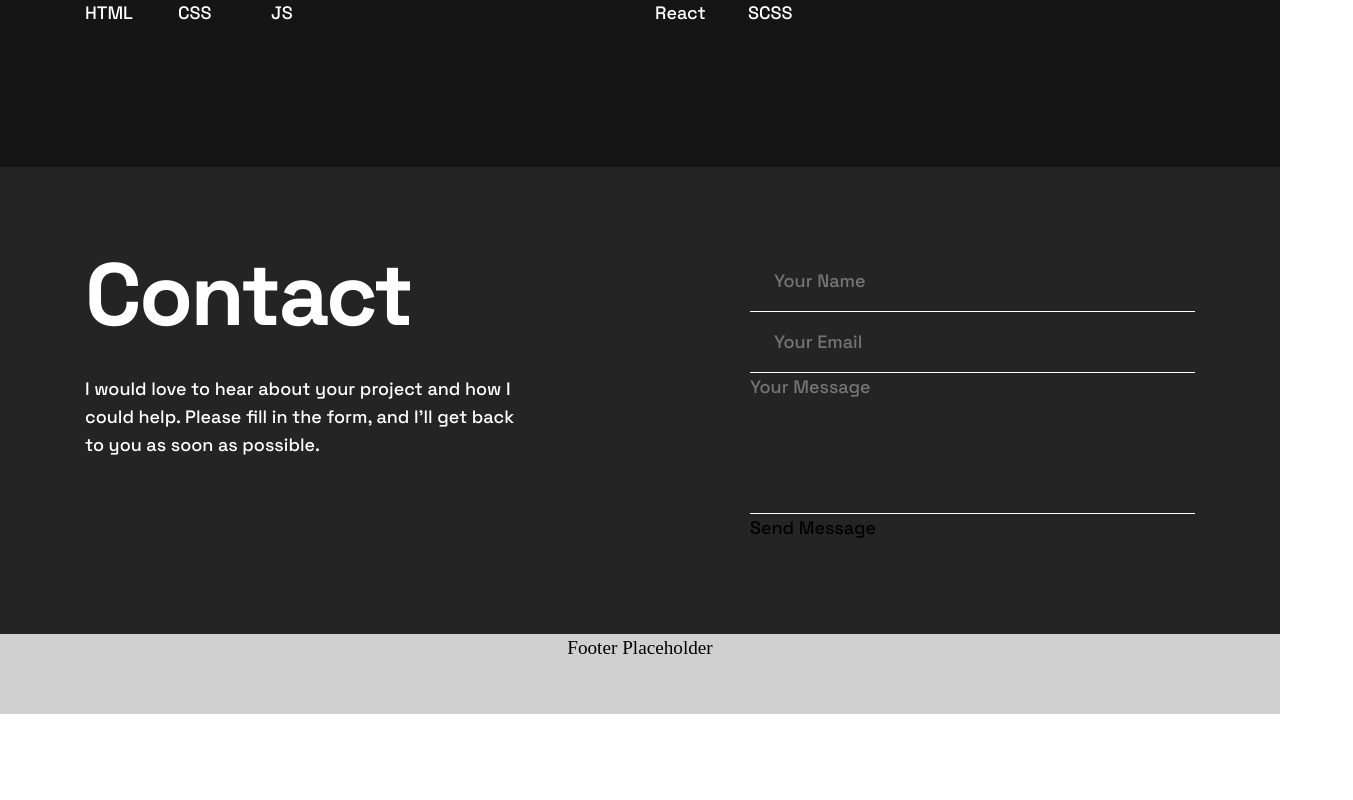
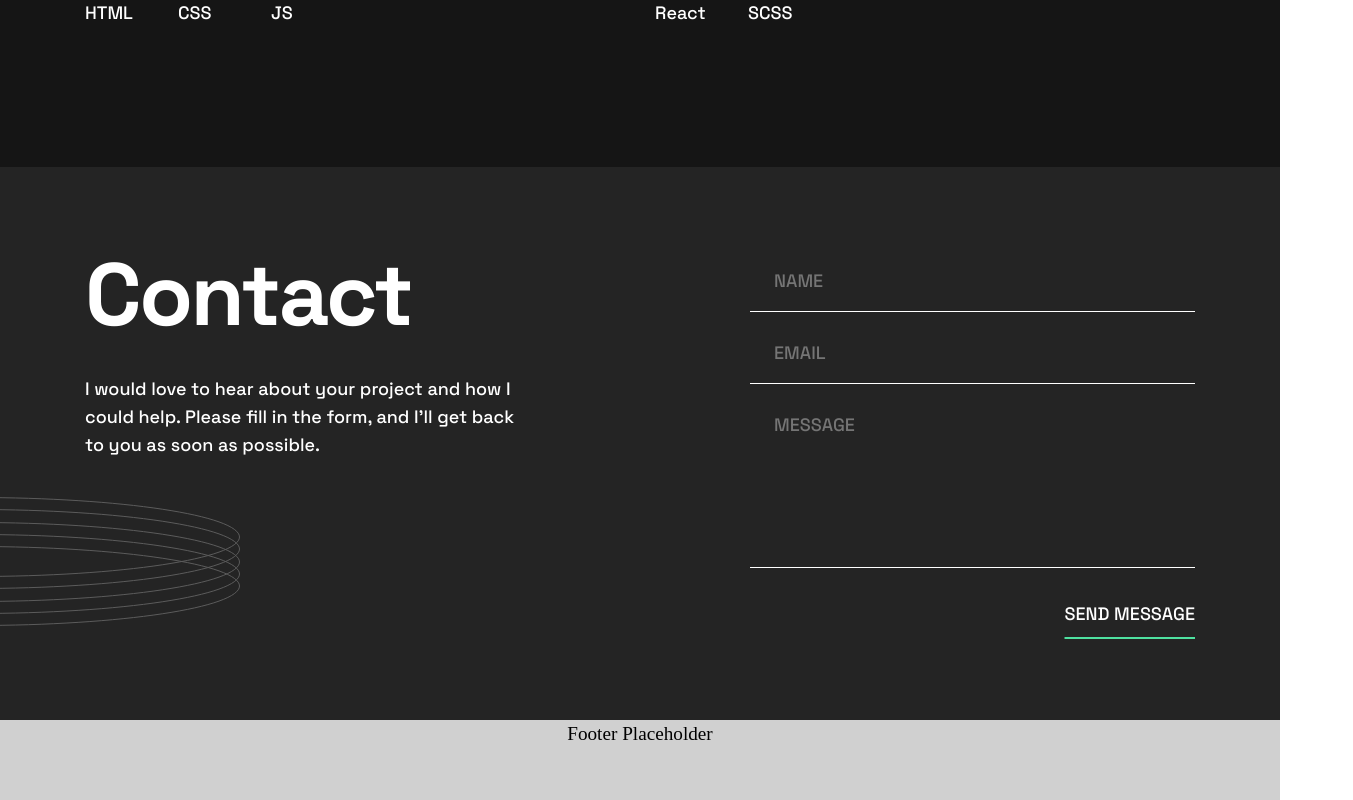
Before and after one commit to emazack/my-portfolio, a Next.js app: page / in a window 1280 px wide. Shown: the part 3021-3821 px from the top of the page, 1353 px wide, since content can reach past the window. Before the commit the page ends 3735 px from the top, so only its background shows below. Built offline with nearby package versions, Linux system fonts and the light colour scheme.

Commit message:
[P1] Contact

```diff
--- a/src/components/Sections/Contact/Contact.module.scss
+++ b/src/components/Sections/Contact/Contact.module.scss
@@ -6,11 +6,27 @@
   @include styles.text-md;
 
   .container {
+    position: relative;
     display: flex;
     justify-content: space-between;
     padding-top: 84px;
     padding-bottom: 92px;
     @include styles.wrapper;
+
+    .oval {
+      position: absolute;
+      top: 330px;
+      right: 86%;
+
+      @include styles.tablet-only {
+        top: 132px;
+      }
+
+      @include styles.mobile-only {
+        top: 124px;
+      }
+    }
+  }
 
   .text {
     max-width: 445px;
@@ -25,24 +41,29 @@
         @include styles.heading-lg;
       }
     }
-
-      .description {}
   }
 
   .form {
+    display: flex;
+    flex-direction: column;
     max-width: 445px;
     width: 100%;
 
     .formGroup {
       display: flex;
       flex-direction: column;
-        border-bottom: 1px solid var(--white-color);
+      margin-bottom: 11px;
 
-        label{
+      &:nth-last-child(2) {
+        margin-bottom: 32px;
+      }
+
+      label {
         @include styles.visually-hidden;
       }
 
-        .input {
+      .input,
+      textarea {
         color: var(--white-color);
         padding: 16px 24px;
       }
@@ -52,9 +73,23 @@
         white-space: pre-wrap;
         word-wrap: break-word;
       }
+
+      span {
+        border-top: 1px solid var(--white-color);
       }
 
-      .button {}
+      span.error {
+        padding-top: 5px;
+        border-top-color: var(--error-color);
+        color: var(--error-color);
+        text-align: right;
+        @include styles.text-sm;
+      }
+    }
+
+    .button {
+      align-self: flex-end;
+      @include styles.cta
     }
   }
 }
--- a/src/components/Sections/Contact/Contact.tsx
+++ b/src/components/Sections/Contact/Contact.tsx
@@ -32,7 +32,7 @@ const Contact: React.FC = () => {
         }
         console.log(form); // fetch
         setForm({ name: "", email: "", message: "" });
-        setErrors({});
+        //setErrors({});
     };
 
     function validateForm(formData: FormData): FormErrors {
@@ -65,6 +65,21 @@ const Contact: React.FC = () => {
     return (
         <section className={styles.contact}>
             <div className={styles.container}>
+                <svg
+                    className={styles.oval}
+                    width="325"
+                    height="129"
+                    viewBox="0 0 325 129"
+                    fill="none"
+                    xmlns="http://www.w3.org/2000/svg"
+                    opacity="0.25"
+                >
+                    <path d="M60 0.5C133.161 0.5 199.385 4.97615 247.309 12.21C271.274 15.8275 290.642 20.1318 304.007 24.9014C310.692 27.2872 315.846 29.779 319.319 32.3408C322.806 34.9124 324.5 37.4787 324.5 40C324.5 42.5213 322.806 45.0876 319.319 47.6592C315.846 50.221 310.692 52.7128 304.007 55.0986C290.642 59.8682 271.274 64.1725 247.309 67.79C199.385 75.0238 133.161 79.5 60 79.5C-13.1607 79.5 -79.3846 75.0238 -127.309 67.79C-151.274 64.1725 -170.642 59.8682 -184.007 55.0986C-190.692 52.7128 -195.846 50.221 -199.319 47.6592C-202.806 45.0876 -204.5 42.5213 -204.5 40C-204.5 37.4787 -202.806 34.9124 -199.319 32.3408C-195.846 29.779 -190.692 27.2872 -184.007 24.9014C-170.642 20.1318 -151.274 15.8275 -127.309 12.21C-79.3846 4.97615 -13.1607 0.5 60 0.5Z" stroke="white" />
+                    <path d="M60 12.5C133.161 12.5 199.385 16.9762 247.309 24.21C271.274 27.8275 290.642 32.1318 304.007 36.9014C310.692 39.2872 315.846 41.779 319.319 44.3408C322.806 46.9124 324.5 49.4787 324.5 52C324.5 54.5213 322.806 57.0876 319.319 59.6592C315.846 62.221 310.692 64.7128 304.007 67.0986C290.642 71.8682 271.274 76.1725 247.309 79.79C199.385 87.0238 133.161 91.5 60 91.5C-13.1607 91.5 -79.3846 87.0238 -127.309 79.79C-151.274 76.1725 -170.642 71.8682 -184.007 67.0986C-190.692 64.7128 -195.846 62.221 -199.319 59.6592C-202.806 57.0876 -204.5 54.5213 -204.5 52C-204.5 49.4787 -202.806 46.9124 -199.319 44.3408C-195.846 41.779 -190.692 39.2872 -184.007 36.9014C-170.642 32.1318 -151.274 27.8275 -127.309 24.21C-79.3846 16.9762 -13.1607 12.5 60 12.5Z" stroke="white" />
+                    <path d="M60 25.5C133.161 25.5 199.385 29.9762 247.309 37.21C271.274 40.8275 290.642 45.1318 304.007 49.9014C310.692 52.2872 315.846 54.779 319.319 57.3408C322.806 59.9124 324.5 62.4787 324.5 65C324.5 67.5213 322.806 70.0876 319.319 72.6592C315.846 75.221 310.692 77.7128 304.007 80.0986C290.642 84.8682 271.274 89.1725 247.309 92.79C199.385 100.024 133.161 104.5 60 104.5C-13.1607 104.5 -79.3846 100.024 -127.309 92.79C-151.274 89.1725 -170.642 84.8682 -184.007 80.0986C-190.692 77.7128 -195.846 75.221 -199.319 72.6592C-202.806 70.0876 -204.5 67.5213 -204.5 65C-204.5 62.4787 -202.806 59.9124 -199.319 57.3408C-195.846 54.779 -190.692 52.2872 -184.007 49.9014C-170.642 45.1318 -151.274 40.8275 -127.309 37.21C-79.3846 29.9762 -13.1607 25.5 60 25.5Z" stroke="white" />
+                    <path d="M60 37.5C133.161 37.5 199.385 41.9762 247.309 49.21C271.274 52.8275 290.642 57.1318 304.007 61.9014C310.692 64.2872 315.846 66.779 319.319 69.3408C322.806 71.9124 324.5 74.4787 324.5 77C324.5 79.5213 322.806 82.0876 319.319 84.6592C315.846 87.221 310.692 89.7128 304.007 92.0986C290.642 96.8682 271.274 101.173 247.309 104.79C199.385 112.024 133.161 116.5 60 116.5C-13.1607 116.5 -79.3846 112.024 -127.309 104.79C-151.274 101.173 -170.642 96.8682 -184.007 92.0986C-190.692 89.7128 -195.846 87.221 -199.319 84.6592C-202.806 82.0876 -204.5 79.5213 -204.5 77C-204.5 74.4787 -202.806 71.9124 -199.319 69.3408C-195.846 66.779 -190.692 64.2872 -184.007 61.9014C-170.642 57.1318 -151.274 52.8275 -127.309 49.21C-79.3846 41.9762 -13.1607 37.5 60 37.5Z" stroke="white" />
+                    <path d="M60 49.5C133.161 49.5 199.385 53.9762 247.309 61.21C271.274 64.8275 290.642 69.1318 304.007 73.9014C310.692 76.2872 315.846 78.779 319.319 81.3408C322.806 83.9124 324.5 86.4787 324.5 89C324.5 91.5213 322.806 94.0876 319.319 96.6592C315.846 99.221 310.692 101.713 304.007 104.099C290.642 108.868 271.274 113.173 247.309 116.79C199.385 124.024 133.161 128.5 60 128.5C-13.1607 128.5 -79.3846 124.024 -127.309 116.79C-151.274 113.173 -170.642 108.868 -184.007 104.099C-190.692 101.713 -195.846 99.221 -199.319 96.6592C-202.806 94.0876 -204.5 91.5213 -204.5 89C-204.5 86.4787 -202.806 83.9124 -199.319 81.3408C-195.846 78.779 -190.692 76.2872 -184.007 73.9014C-170.642 69.1318 -151.274 64.8275 -127.309 61.21C-79.3846 53.9762 -13.1607 49.5 60 49.5Z" stroke="white" />
+                </svg>
                 <div className={styles.text}>
                     <h2 className={styles.title}>
                         Contact
@@ -83,10 +98,19 @@ const Contact: React.FC = () => {
                             type="text"
                             value={form.name}
                             onChange={handleChange}
-                            required
                             className={styles.input}
-                            placeholder="Your Name"
+                            placeholder="NAME"
+                            aria-invalid={!!errors.name}
+                            autoComplete="name"
                         />
+                        <span
+                            id="name-error"
+                            className={errors.name ? styles.error : undefined}
+                            role="alert"
+                            aria-live="assertive"
+                        >
+                            {errors.name}
+                        </span>
                     </div>
                     <div className={styles.formGroup}>
                         <label htmlFor="email">Email</label>
@@ -96,10 +120,18 @@ const Contact: React.FC = () => {
                             type="email"
                             value={form.email}
                             onChange={handleChange}
-                            required
                             className={styles.input}
-                            placeholder="Your Email"
+                            placeholder="EMAIL"
+                            autoComplete="email"
                         />
+                        <span
+                            id="email-error"
+                            className={errors.email ? styles.error : undefined}
+                            role="alert"
+                            aria-live="assertive"
+                        >
+                            {errors.email}
+                        </span>
                     </div>
                     <div className={styles.formGroup}>
                         <label htmlFor="message">Message</label>
@@ -109,13 +141,20 @@ const Contact: React.FC = () => {
                             rows={5}
                             value={form.message}
                             onChange={handleChange}
-                            required
                             className={styles.textarea}
-                            placeholder="Your Message"
+                            placeholder="MESSAGE"
                         />
+                        <span
+                            id="message-error"
+                            className={errors.message ? styles.error : undefined}
+                            role="alert"
+                            aria-live="assertive"
+                        >
+                            {errors.message}
+                        </span>
                     </div>
                     <button type="submit" className={styles.button}>
-                        Send Message
+                        SEND MESSAGE
                     </button>
                 </form>
             </div>
--- a/src/components/Sections/Wall/Wall.module.scss
+++ b/src/components/Sections/Wall/Wall.module.scss
@@ -26,7 +26,7 @@
     .oval {
       position: absolute;
       top: 180px;
-      left: 88%;
+      left: 73%;
 
       @include styles.tablet-only {
         top: 310px;
--- a/src/components/UI/Cta.module.scss
+++ b/src/components/UI/Cta.module.scss
@@ -1,9 +1,5 @@
 @use "../../styles/mixins" as styles;
 
 .cta {
-  text-decoration: underline;
-  text-decoration-thickness: 2px;
-  text-underline-offset: 17px;
-  text-decoration-color: var(--secondary-color);
-  @include styles.text-md;
+  @include styles.cta
 }
--- a/src/styles/_mixins.scss
+++ b/src/styles/_mixins.scss
@@ -7,6 +7,7 @@ $breakpoint-tablet: 1200px;
   --tertiary-color: #242424;
   --grey-color: #d9d9d9;
   --white-color: #ffffff;
+  --error-color: #FF6F5B;
 }
 
 @mixin dark-theme {
@@ -15,6 +16,7 @@ $breakpoint-tablet: 1200px;
   --tertiary-color: #f2f2f2;
   --grey-color: #4a4a4a;
   --white-color: #151515;
+  --error-color: #FF6F5B;
 }
 
 @mixin font-base($weight) {
@@ -48,6 +50,13 @@ $breakpoint-tablet: 1200px;
   font-size: 18px;
   line-height: 28px;
   letter-spacing: 0;
+}
+
+@mixin text-sm {
+  @include font-base(500);
+  font-size: 12px;
+  line-height: 16px;
+  letter-spacing: -0.17px;
 }
 
 
@@ -85,6 +94,19 @@ $breakpoint-tablet: 1200px;
   }
 }
 
+@mixin cta {
+  text-decoration: underline;
+  text-decoration-thickness: 2px;
+  text-underline-offset: 17px;
+  text-decoration-color: var(--secondary-color);
+  color: var(--white-color);
+  cursor: pointer;
+  @include text-md;
+  &:hover{
+    color: var(--secondary-color);
+  }
+}
+
 @mixin visually-hidden {
   position: absolute;
   width: 1px;
```
Lines whose indentation alone changed are shown as unchanged.
